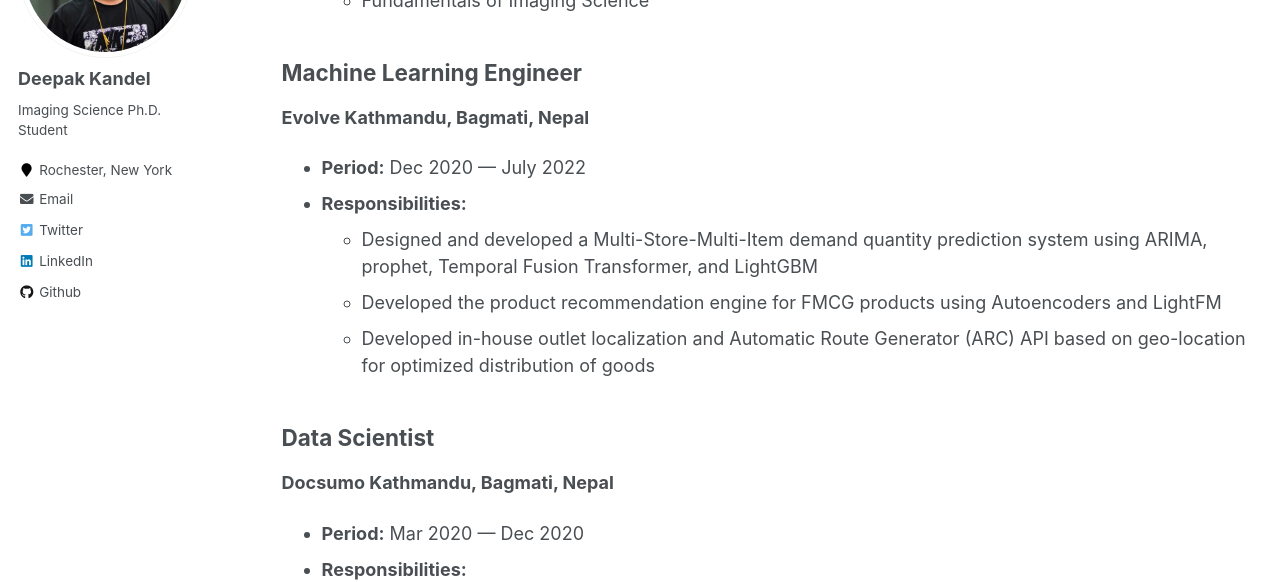
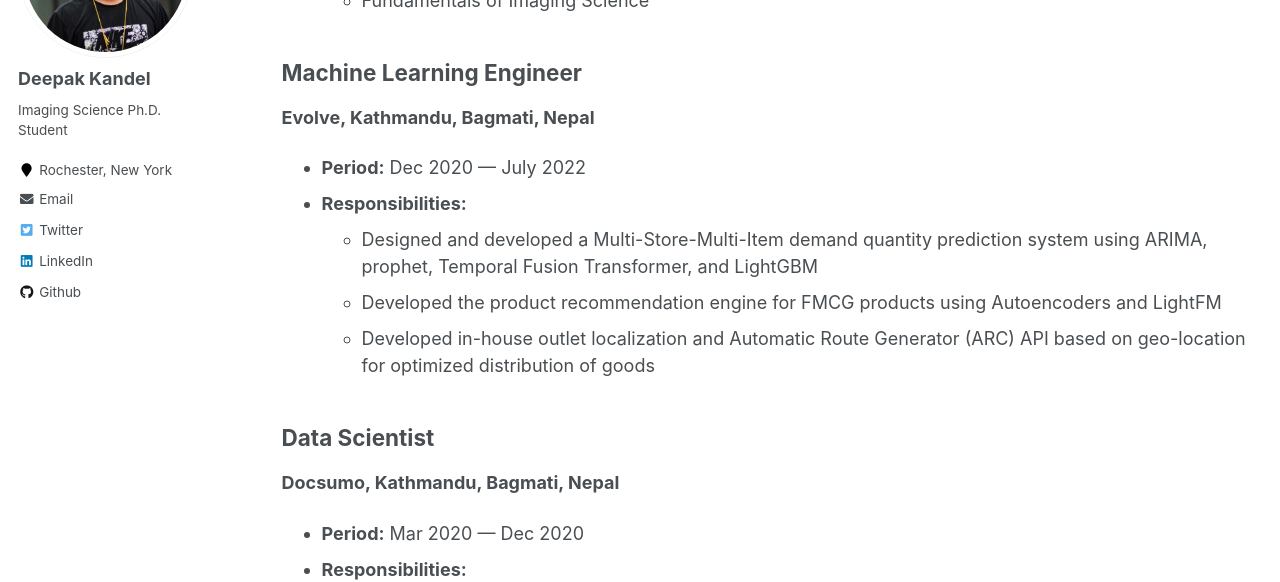
Before and after one commit to kandeldeepak46/kandeldeepak46.github.io, a Jekyll site: the page built from _pages/experience.md, in a window 1280 px wide and 900 px high, scrolled down 422 px. Shown: the part 153-735 px from the top of the window. Built offline with Jekyll 4.4.1, drawn with Linux system fonts in a browser that asks for light colours.

Commit message:
initial commit

```diff
--- a/_pages/experience.md
+++ b/_pages/experience.md
@@ -19,7 +19,7 @@ author_profile: true
   - Fundamentals of Imaging Science
 
 ## Machine Learning Engineer
-**Evolve Kathmandu, Bagmati, Nepal**
+**Evolve, Kathmandu, Bagmati, Nepal**
 
 - **Period:** Dec 2020 — July 2022
 - **Responsibilities:**
@@ -28,7 +28,7 @@ author_profile: true
   - Developed in-house outlet localization and Automatic Route Generator (ARC) API based on geo-location for optimized distribution of goods
 
 ## Data Scientist
-**Docsumo Kathmandu, Bagmati, Nepal**
+**Docsumo, Kathmandu, Bagmati, Nepal**
 
 - **Period:** Mar 2020 — Dec 2020
 - **Responsibilities:**
```
